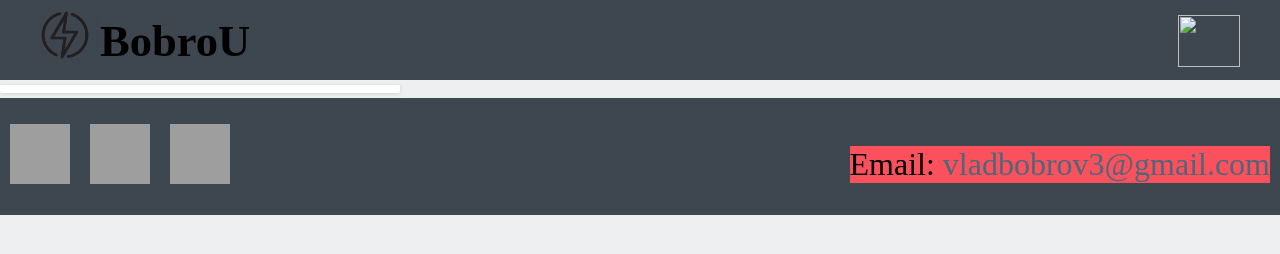
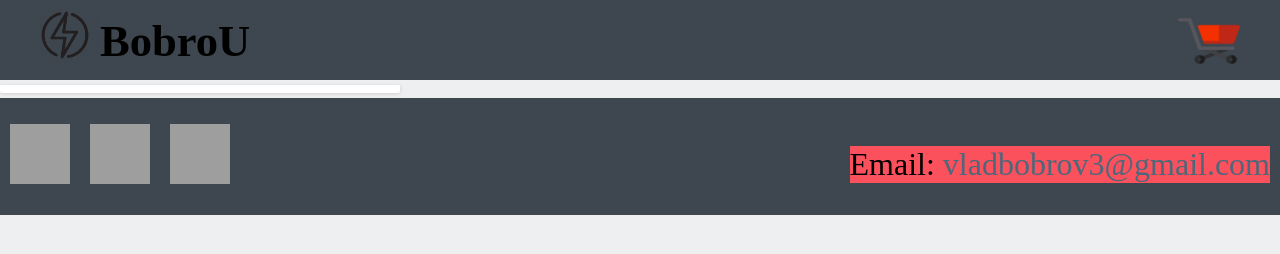
Before and after one commit to vladbeaver/Bobrou-Internet-Shop, a website: page docs/index.html in a window 1280 px wide. Drawn offline with nearby package versions, Linux system fonts and the light colour scheme; the site is published under a folder, as on GitHub Pages, so addresses that start at the root find nothing; no server answers; grey boxes are pictures that could not be loaded; files whose address does not match are found by name.

Commit message:
Update index.html

```diff
--- a/docs/index.html
+++ b/docs/index.html
@@ -22,7 +22,7 @@
     </div>
 
     <div class="cart">
-        <img id="cart" src="/images/cart.png">
+        <img id="cart" src="./images/cart.png">
     </div>
     <div class="no_product"><div id="cart_menu">There is no products in the CART</div></div>
 
```
